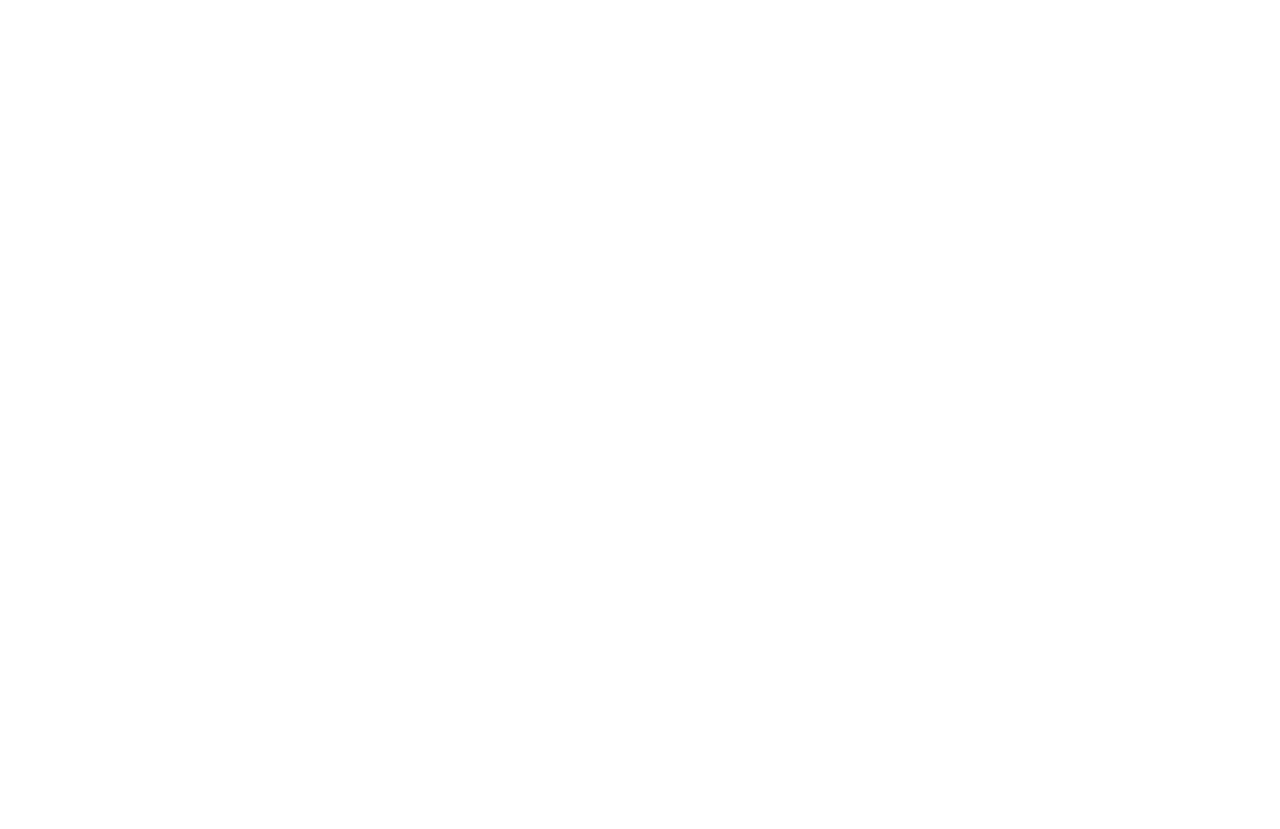
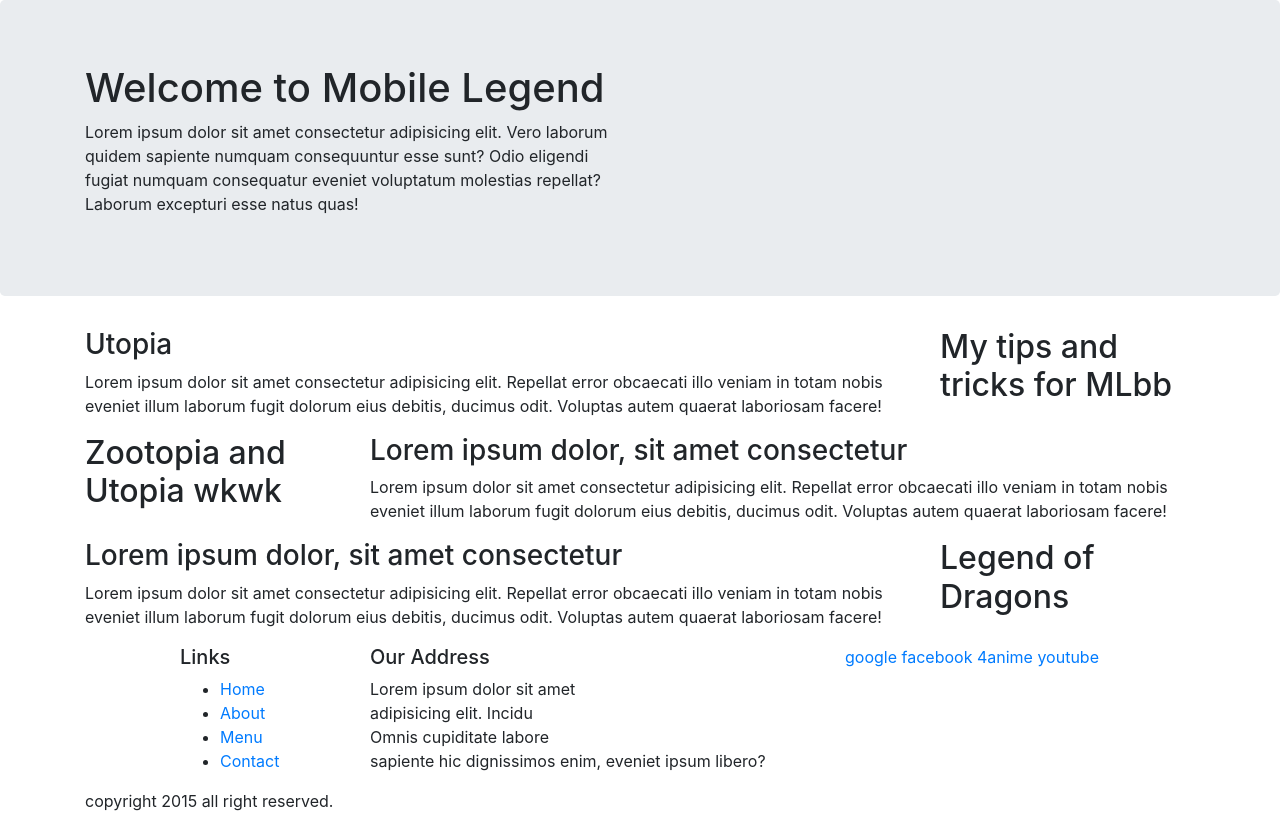
Before and after one commit to InfinityNxt/Restaurant-UI-Bootstrap, a website: page index.html in a window 1280 px wide. Before the commit the page ends 800 px from the top, so only its background shows below. Drawn offline with nearby package versions, Linux system fonts and the light colour scheme.

Commit message:
first commit

```diff
--- a/index.html
+++ b/index.html
@@ -1,10 +1,107 @@
 <html lang="en">
+
 <head>
     <meta charset="UTF-8">
-    <meta name="viewport" content="width=device-width, initial-scale=1.0">
-    <title>Document</title>
+    <meta name="viewport" content="width=device-width, initial-scale=1.0, shrink-to-fit=no">
+    <meta http-equiv="x-ua-compatible" content="ie=edge">
+    <link rel="stylesheet" href="node_modules/bootstrap/dist/css/bootstrap.min.css">
+    <title>Mobile legend</title>
 </head>
+
 <body>
+    <header class="jumbotron">
+        <div class="container">
+            <div class="row">
+                <div class="col-12 col-sm-6">
+                    <h1>Welcome to Mobile Legend</h1>
+                    <p>Lorem ipsum dolor sit amet consectetur adipisicing elit. Vero laborum quidem sapiente numquam
+                        consequuntur esse sunt? Odio eligendi fugiat numquam consequatur eveniet voluptatum molestias
+                        repellat? Laborum excepturi esse natus quas!</p>
+                </div>
+                <div class="col-12 col-sm">
+
+                </div>
+            </div>
+        </div>
+    </header>
+
+    <div class="container">
+        <div class="row">
+            <div class="col-12 col-sm-4 order-sm-last col-md-3">
+                <h2>My tips and tricks for MLbb</h3>
+            </div>
+            <div class="col col-sm order-sm-first col-md">
+                <h3>Utopia</h2>
+                <p>Lorem ipsum dolor sit amet consectetur adipisicing elit. Repellat error obcaecati illo veniam in
+                    totam nobis eveniet illum laborum fugit dolorum eius debitis, ducimus odit. Voluptas autem quaerat
+                    laboriosam facere!</p>
+            </div>
+        </div>
+        <div class="row">
+            <div class="col-12 col-sm-4 col-md-3">
+                <h2>Zootopia and Utopia wkwk</h3>
+            </div>
+            <div class="col col-sm col-md">
+                <h3>Lorem ipsum dolor, sit amet consectetur</h2>
+                <p>Lorem ipsum dolor sit amet consectetur adipisicing elit. Repellat error obcaecati illo veniam in
+                    totam nobis eveniet illum laborum fugit dolorum eius debitis, ducimus odit. Voluptas autem quaerat
+                    laboriosam facere!</p>
+            </div>
+        </div>
+        <div class="row">
+            <div class="col-12 col-sm-4 order-sm-last col-md-3">
+                <h2>Legend of Dragons</h3>
+            </div>
+            <div class="col col-sm order-sm-first col-md">
+                <h3>Lorem ipsum dolor, sit amet consectetur</h2>
+                <p>Lorem ipsum dolor sit amet consectetur adipisicing elit. Repellat error obcaecati illo veniam in
+                    totam nobis eveniet illum laborum fugit dolorum eius debitis, ducimus odit. Voluptas autem quaerat
+                    laboriosam facere!</p>
+            </div>
+        </div>
+    </div>
+
+    <footer>
+        <div class="container">
+            <div class="row">
+                <div class="col-4 offset-1 col-sm-2">
+                    <h5>Links</h5>
+                    <ul>
+                        <li><a href="">Home</a></li>
+                        <li><a href="">About</a></li>
+                        <li><a href="">Menu</a></li>
+                        <li><a href="">Contact</a></li>
+                    </ul>
+                </div>
+                <div class="col-7 col-sm-5">
+                    <h5>Our Address</h5>
+                    <address>Lorem ipsum dolor sit amet<br>
+                        adipisicing elit. Incidu<br>
+                        Omnis cupiditate labore <br>
+                        sapiente hic dignissimos enim, eveniet ipsum libero?
+                    </address>
+                </div>
+                <div class="col-12 col-sm-4">
+                    <div>
+                        <a href="https://www.google.com">google</a>
+                        <a href="https://www.facebook.com">facebook</a>
+                        <a href="https://www.4anime.to">4anime</a>
+                        <a href="https://www.youtube.com">youtube</a>
+                    </div>
+                </div>
+            </div>
+            <div class="row">
+                <div class="col-auto">
+                    <p>copyright 2015 all right reserved.</p>
+                </div>
+            </div>
+        </div>
+    </footer>
+
+    <script src="node_modules/bootstrap/dist/js/bootstrap.min.js"></script>
+    <script src="node_modules/jquery/dist/jquery.min.js"></script>
+    <script src="node_modules/popper.js/dist/popper.min.js"></script>
 
 </body>
+
 </html>
```
Also changed, not shown: package.json (+8 -1 lines), 1 other file.
